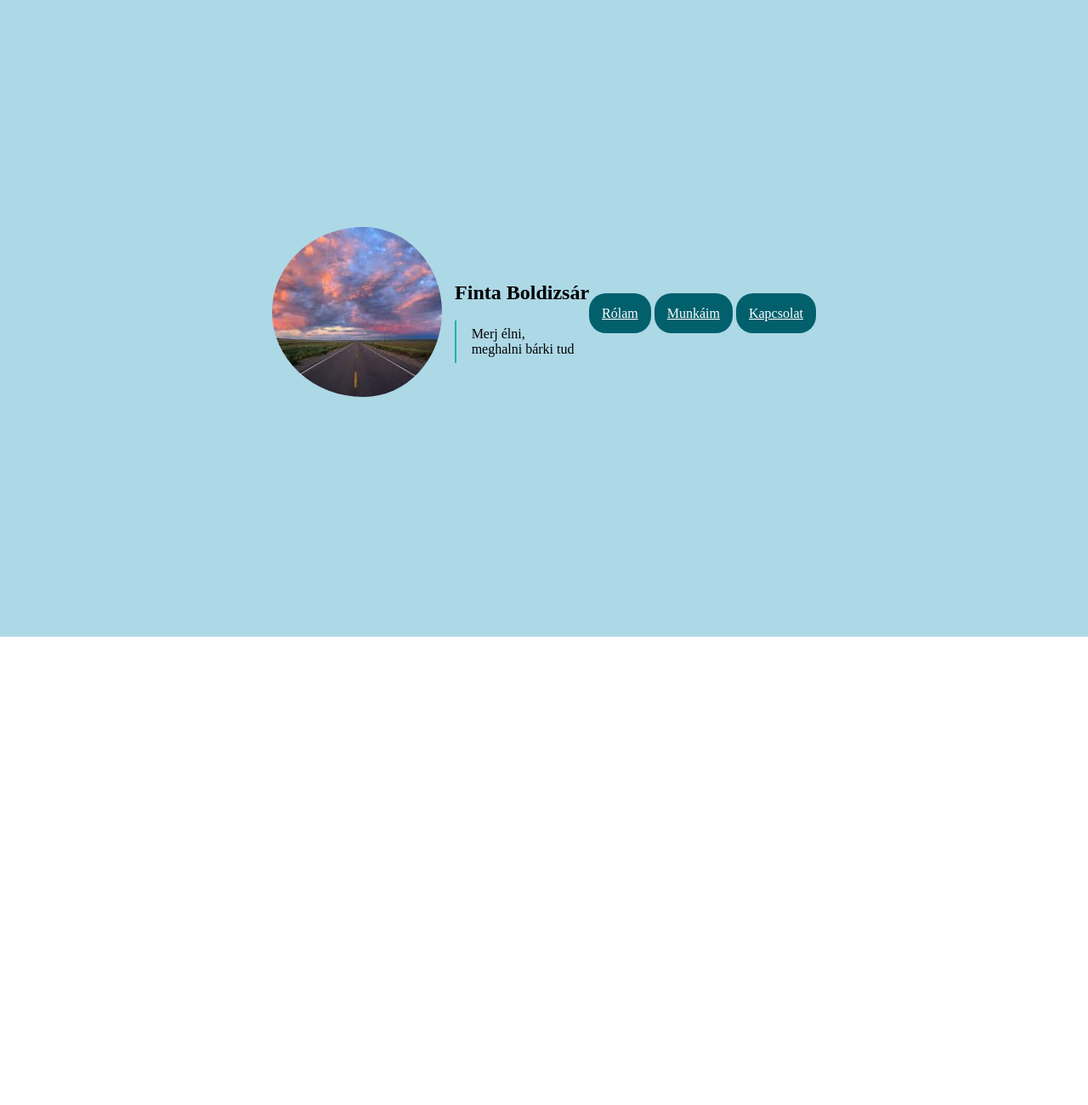
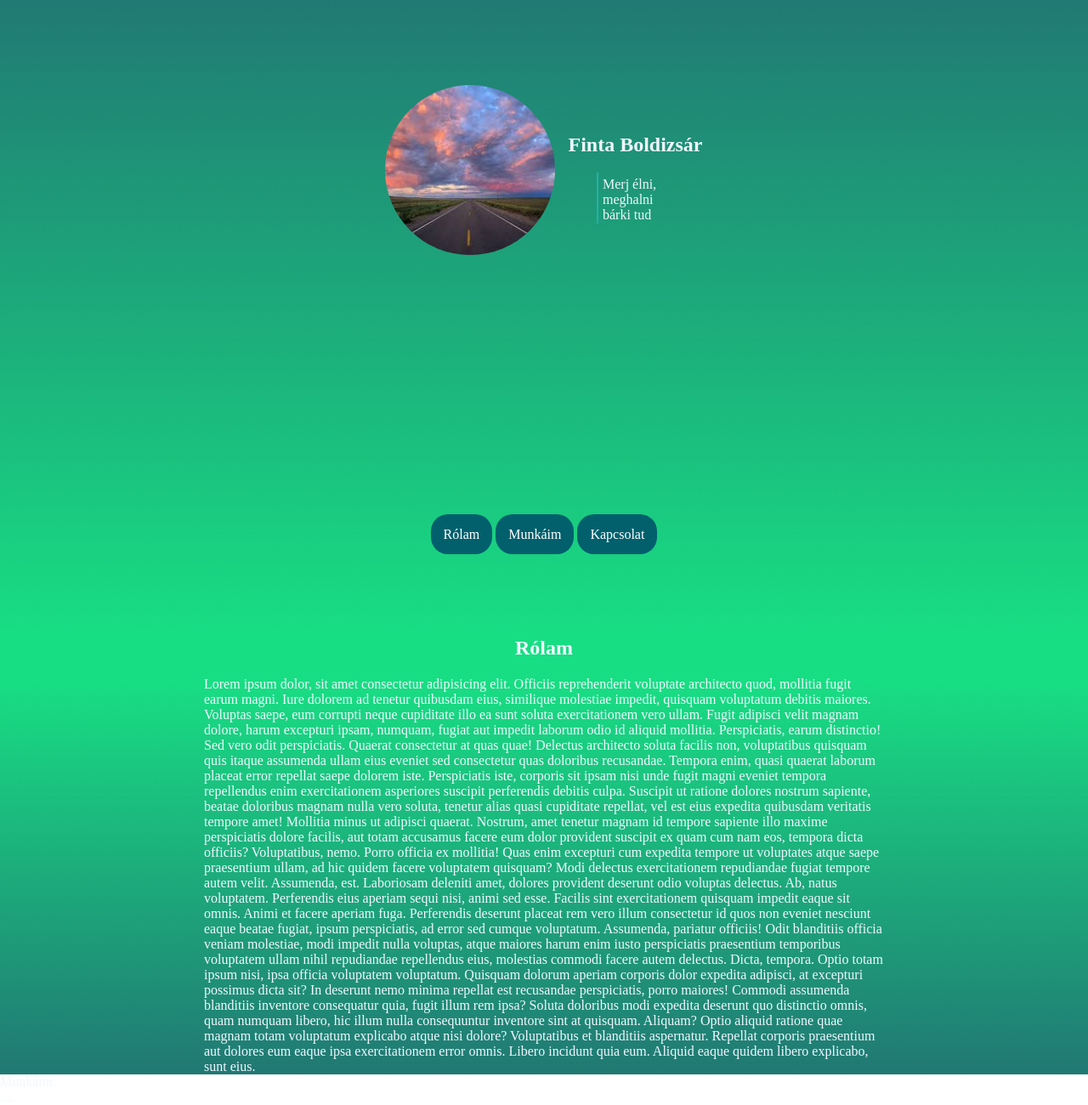
Before and after one commit to boli2257/portfoliopage, a plain HTML site: page portfolio_forras.html in a window 1280 px wide. Shown: the part 73-1373 px from the top of the page at 85% size. Before the commit the page ends 822 px from the top, so only its background shows below. Drawn offline with Linux system fonts and the light colour scheme.

Commit message:
Half finished

```diff
--- a/portfolio_forras.html
+++ b/portfolio_forras.html
@@ -9,7 +9,7 @@
 <body>
     <div class="container">
         <nav>
-            <div style="border: 1px solid black;" id="logo">FB</div>
+            <div id="logo">FB</div>
             <ul>
                 <li id="bal"><a href="#about"><b>Rólam</b></a></li>
                 <li id="kozepso"><a href="#work"><b>Munkáim</b></a></li>
@@ -19,19 +19,58 @@
 
 
         <section id="hatter">
-            <div class="col">
+            <div id="egesz">
+                <div class="megegy">
+                    <div id="keptarto">
                         <img src="letöltés.jfif" alt="saját fotó" id="kep">
                     </div>
-        <div class="col">
+                    <div id="nev">
                         <h1>Finta Boldizsár</h1>
+                            <div class="motto">
                                 <blockquote>Merj élni, <br> meghalni bárki tud</blockquote>
                             </div>
+                        </div>
+                    </div>
                     <div class="gombok">
-                <a href="#work" role="button" class="btn" >Rólam</a>
+                        <a href="#about" role="button" class="btn" >Rólam</a>
                         <a href="#work" role="button" class="btn">Munkáim</a>
                         <a href="#work" role="button" class="btn" >Kapcsolat</a>
                     </div>
+
+            </div>
         </section>
+     <!--about section-->
+    <section id="about">
+        <div>
+            <h1 id="rolamcim">Rólam</h1>
         </div>
+        <div class="szoveg">
+            Lorem ipsum dolor, sit amet consectetur adipisicing elit. Officiis reprehenderit voluptate architecto quod, mollitia fugit earum magni. Iure dolorem ad tenetur quibusdam eius, similique molestiae impedit, quisquam voluptatum debitis maiores.
+            Voluptas saepe, eum corrupti neque cupiditate illo ea sunt soluta exercitationem vero ullam. Fugit adipisci velit magnam dolore, harum excepturi ipsam, numquam, fugiat aut impedit laborum odio id aliquid mollitia.
+            Perspiciatis, earum distinctio! Sed vero odit perspiciatis. Quaerat consectetur at quas quae! Delectus architecto soluta facilis non, voluptatibus quisquam quis itaque assumenda ullam eius eveniet sed consectetur quas doloribus recusandae.
+            Tempora enim, quasi quaerat laborum placeat error repellat saepe dolorem iste. Perspiciatis iste, corporis sit ipsam nisi unde fugit magni eveniet tempora repellendus enim exercitationem asperiores suscipit perferendis debitis culpa.
+            Suscipit ut ratione dolores nostrum sapiente, beatae doloribus magnam nulla vero soluta, tenetur alias quasi cupiditate repellat, vel est eius expedita quibusdam veritatis tempore amet! Mollitia minus ut adipisci quaerat.
+            Nostrum, amet tenetur magnam id tempore sapiente illo maxime perspiciatis dolore facilis, aut totam accusamus facere eum dolor provident suscipit ex quam cum nam eos, tempora dicta officiis? Voluptatibus, nemo.
+            Porro officia ex mollitia! Quas enim excepturi cum expedita tempore ut voluptates atque saepe praesentium ullam, ad hic quidem facere voluptatem quisquam? Modi delectus exercitationem repudiandae fugiat tempore autem velit.
+            Assumenda, est. Laboriosam deleniti amet, dolores provident deserunt odio voluptas delectus. Ab, natus voluptatem. Perferendis eius aperiam sequi nisi, animi sed esse. Facilis sint exercitationem quisquam impedit eaque sit omnis.
+            Animi et facere aperiam fuga. Perferendis deserunt placeat rem vero illum consectetur id quos non eveniet nesciunt eaque beatae fugiat, ipsum perspiciatis, ad error sed cumque voluptatum. Assumenda, pariatur officiis!
+            Odit blanditiis officia veniam molestiae, modi impedit nulla voluptas, atque maiores harum enim iusto perspiciatis praesentium temporibus voluptatem ullam nihil repudiandae repellendus eius, molestias commodi facere autem delectus. Dicta, tempora.
+            Optio totam ipsum nisi, ipsa officia voluptatem voluptatum. Quisquam dolorum aperiam corporis dolor expedita adipisci, at excepturi possimus dicta sit? In deserunt nemo minima repellat est recusandae perspiciatis, porro maiores!
+            Commodi assumenda blanditiis inventore consequatur quia, fugit illum rem ipsa? Soluta doloribus modi expedita deserunt quo distinctio omnis, quam numquam libero, hic illum nulla consequuntur inventore sint at quisquam. Aliquam?
+            Optio aliquid ratione quae magnam totam voluptatum explicabo atque nisi dolore? Voluptatibus et blanditiis aspernatur. Repellat corporis praesentium aut dolores eum eaque ipsa exercitationem error omnis. Libero incidunt quia eum.
+            Aliquid eaque quidem libero explicabo, sunt eius.
+        </div>
+    </section>
+		 <!--work section-->
+        <section id="work">
+				<div id="munkaim">Munkáim</div>
+
+		</section>
+
+		 <!--contact section-->
+        <section id="contact">
+				....
+		</section>
+
 </body>
 </html>
--- a/style.css
+++ b/style.css
@@ -1,6 +1,7 @@
 body{
-padding: 0px;
-margin: auto;
+    padding: 0;
+    margin: 0;
+    color: aliceblue;
 }
 nav{
     display: flex;
@@ -11,6 +12,9 @@ nav{
     padding-left: 15px;
     padding-right: 15px;
 }
+a{
+    text-decoration: none;
+}
 #logo{
 background: #0a76f1;
 color: whitesmoke;
@@ -19,11 +23,29 @@ border-radius: 50%;
 height: 20px;
 width: 20px;
 padding: 5px;
+border: solid 1px black;
 }
 ul{
     display: flex;
     padding-left: 0px;
 }
+li{
+    list-style: none;
+    height: 30px;
+    display: flex;
+    justify-content: center;
+    align-items: center;
+
+}
+#hatter{
+    height: 95vh;
+    display: flex;
+    justify-content: center;
+    align-items: center;
+    background: rgb(24,222,131);
+background: linear-gradient(0deg, rgba(24,222,131,1) 0%, rgba(33,120,115,1) 100%);
+}
+
 #bal{
     border-right: 2px solid lightseagreen;
 
@@ -37,28 +59,11 @@ padding-right: 5px;
     border-left: 2px solid lightseagreen;
     padding-left: 5px;
 }
-li{
-    list-style: none;
-    height: 30px;
-    display: flex;
-    justify-content: center;
-    align-items: center;
-
-}
-#hatter{
-    background-color: lightblue;
-    width: 100%;
-    height: 95vh;
-    display: flex;
-    justify-content: center;
-    align-items: center;
-}
 #kep{
     border-radius: 50%;
     height: 200px;
     width: 200px;
-    flex: 50%;
-    padding-right: 15px;
+
 }
 .btn{
     background-color: #02606d;
@@ -69,15 +74,86 @@ li{
 .btn:hover{
     background-color: #05b2c9;
     color: #000000;
+    transition: 0.2s;
 }
 .gombok{
-
+margin-top: 20rem;
 }
 blockquote{
     border-left: 2px solid lightseagreen;
+    height: 50px;
+    padding: 5px;
+    width: 50%;
+    display: flex;
     margin: auto;
+}
+b{
+    color: #0272ce;
+    padding: 5px;
+    border-radius: 10px;
+}
+b:hover{
+        color: #014a86;
+        transition: 1s;
+        box-shadow: rgba(0, 0, 0, 0.35) 0px 5px 15px;
+}
+#keptarto{
+    display: flex;
+    flex: 1;
+    justify-content: center;
+}
+#egesz{
+    display: flex;
+    align-items: center;
+    justify-content: center;
+    flex-direction: column;
+}
+.megegy{
+    display: flex;
+    height: 30%;
+    flex-wrap: wrap;
+    align-items: center;
+    justify-content: center;
+    width: 100%;
+    gap: 15px;
+}
+#nev{
+    display: flex;
+    flex: 1;
+    justify-content: center;
+    flex-direction: column;
+}
+.motto{
     display: flex;
     justify-content: center;
+}
+h1{
+    text-align: center;
+    justify-content: center;
     align-items: center;
-    height: 50px;
+    display: flex;
 }
+@media screen and (max-width:425px) {
+    blockquote{
+        margin: 20px;
+    }
+    h1{
+        font-size: larger;
+    }
+    .gombok{
+        margin-top: 10rem;
+        }
+}
+#about{
+    background: rgb(33,120,115);
+background: linear-gradient(0deg, rgba(33,120,115,1) 0%, rgba(24,222,131,1) 90%);
+
+}
+#rolamcim{
+    margin-top: 0;
+}
+.szoveg{
+    max-width: 800px;
+    margin: auto;
+
+}
```
Also changed, not shown: Main.js (added, +13 -0 lines), getData.js (added, +10 -0 lines). Lines whose indentation alone changed are shown as unchanged.
